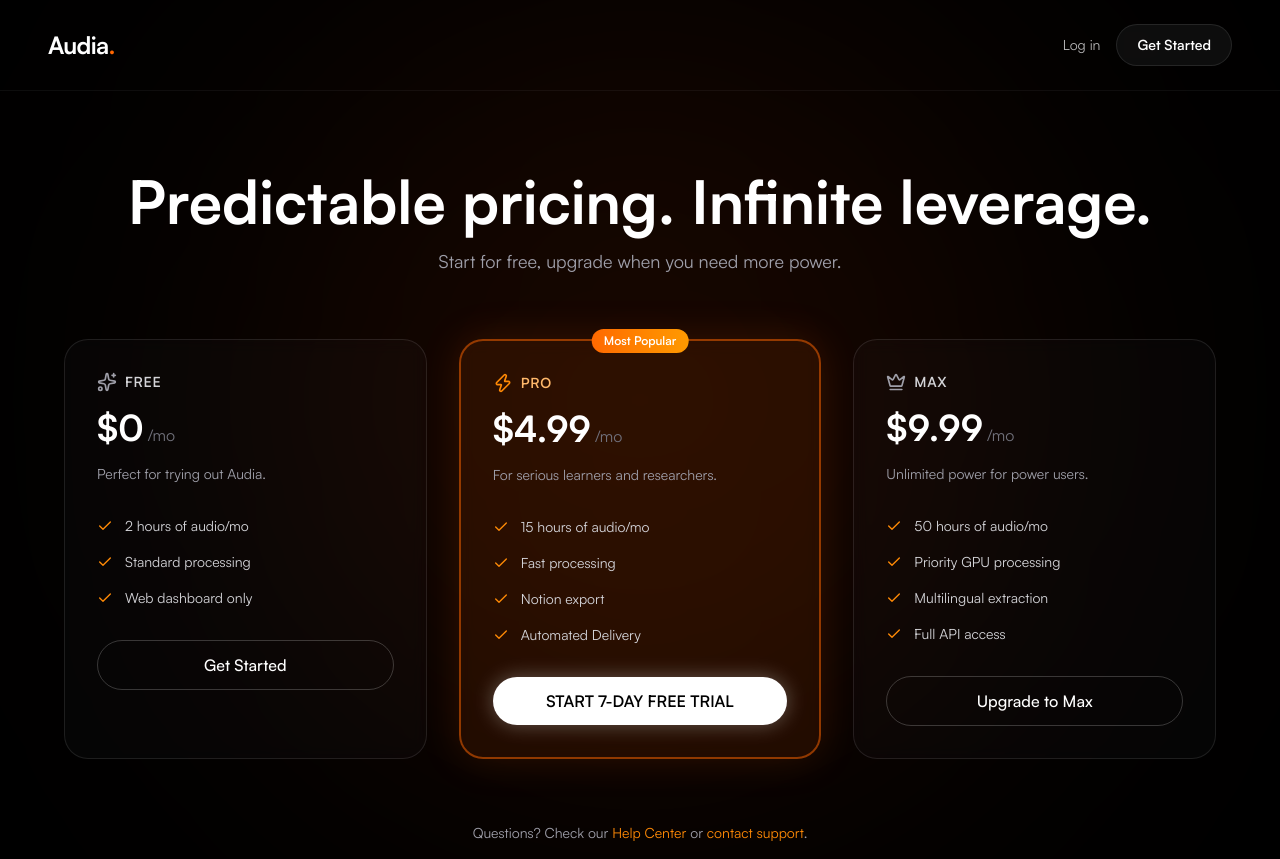
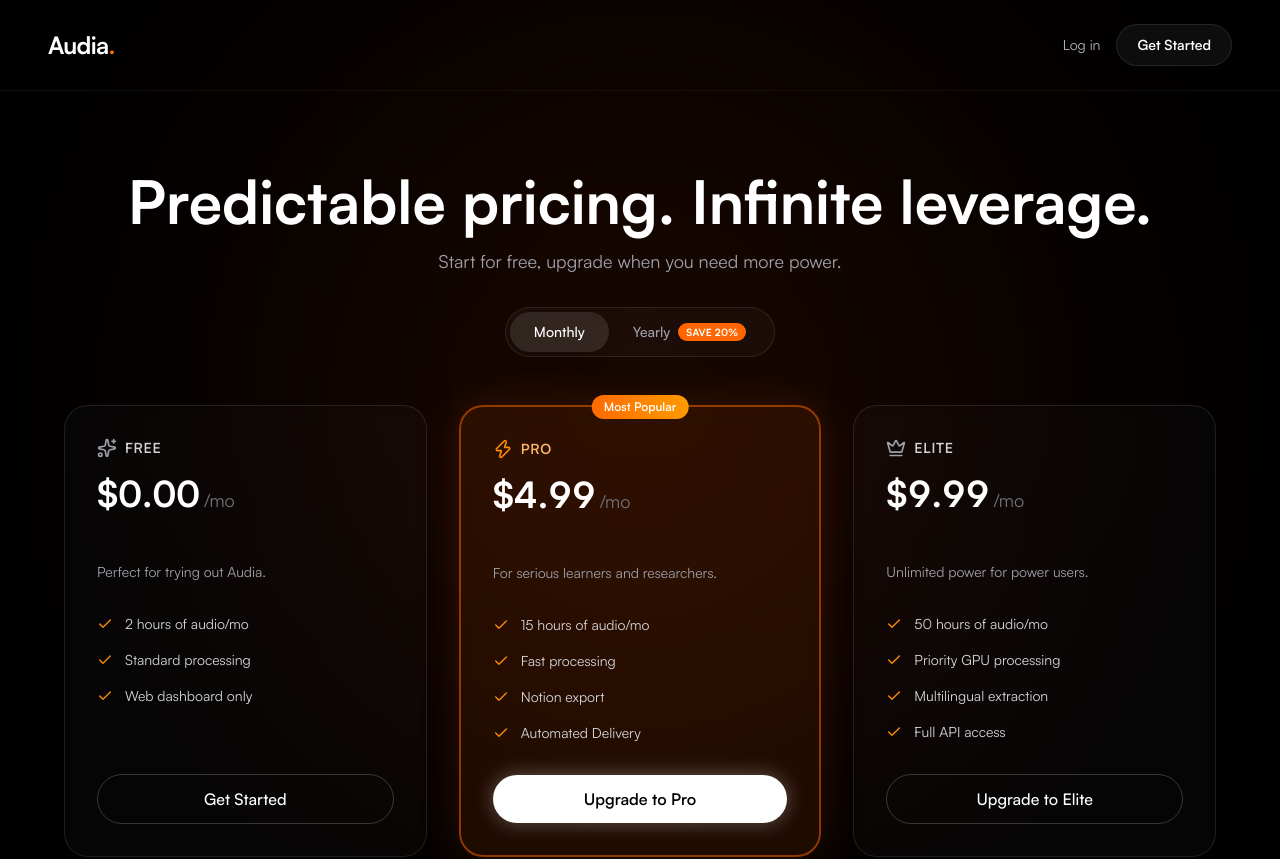
Before and after one commit to devon-gif/Audia, a Next.js app: page /pricing in a window 1280 px wide. Shown: the top 859 px of the page. Built offline with nearby package versions, Linux system fonts and the light colour scheme; no server answers.

Commit message:
Update page.tsx

```diff
--- a/app/pricing/page.tsx
+++ b/app/pricing/page.tsx
@@ -1,11 +1,130 @@
 "use client";
 
+import { useState, useEffect } from "react";
 import { useRouter } from "next/navigation";
-import { Check, Sparkles, Zap, Crown } from "lucide-react";
+import { Check, Sparkles, Zap, Crown, Loader2 } from "lucide-react";
 import Link from "next/link";
+import { motion, AnimatePresence } from "framer-motion";
+import { createClient } from "@supabase/supabase-js";
+
+type BillingCycle = "monthly" | "yearly";
+
+interface PricingPlan {
+  id: string;
+  name: string;
+  icon: React.ReactNode;
+  description: string;
+  monthlyPrice: number;
+  yearlyPrice: number;
+  features: string[];
+  highlighted?: boolean;
+  monthlyPriceId: string;
+  yearlyPriceId: string;
+}
+
+const PLANS: PricingPlan[] = [
+  {
+    id: "free",
+    name: "Free",
+    icon: <Sparkles size={20} className="text-zinc-400" />,
+    description: "Perfect for trying out Audia.",
+    monthlyPrice: 0,
+    yearlyPrice: 0,
+    features: ["2 hours of audio/mo", "Standard processing", "Web dashboard only"],
+    monthlyPriceId: "",
+    yearlyPriceId: "",
+  },
+  {
+    id: "pro",
+    name: "Pro",
+    icon: <Zap size={20} className="text-orange-400" />,
+    description: "For serious learners and researchers.",
+    monthlyPrice: 4.99,
+    yearlyPrice: 3.99,
+    features: ["15 hours of audio/mo", "Fast processing", "Notion export", "Automated Delivery"],
+    highlighted: true,
+    monthlyPriceId: process.env.NEXT_PUBLIC_STRIPE_PRO_MONTHLY || "",
+    yearlyPriceId: process.env.NEXT_PUBLIC_STRIPE_PRO_YEARLY || "",
+  },
+  {
+    id: "elite",
+    name: "Elite",
+    icon: <Crown size={20} className="text-zinc-400" />,
+    description: "Unlimited power for power users.",
+    monthlyPrice: 9.99,
+    yearlyPrice: 7.99,
+    features: ["50 hours of audio/mo", "Priority GPU processing", "Multilingual extraction", "Full API access"],
+    monthlyPriceId: process.env.NEXT_PUBLIC_STRIPE_ELITE_MONTHLY || "",
+    yearlyPriceId: process.env.NEXT_PUBLIC_STRIPE_ELITE_YEARLY || "",
+  },
+];
+
+// Initialize Supabase client
+const supabase = createClient(
+  process.env.NEXT_PUBLIC_SUPABASE_URL || "",
+  process.env.NEXT_PUBLIC_SUPABASE_ANON_KEY || ""
+);
 
 export default function PricingPage() {
   const router = useRouter();
+  const [billingCycle, setBillingCycle] = useState<BillingCycle>("monthly");
+  const [loadingPlanId, setLoadingPlanId] = useState<string | null>(null);
+  const [userEmail, setUserEmail] = useState<string>("");
+
+  // Get user email on mount
+  useEffect(() => {
+    const getUser = async () => {
+      const { data: { user } } = await supabase.auth.getUser();
+      if (user?.email) {
+        setUserEmail(user.email);
+      }
+    };
+    getUser();
+  }, []);
+
+  const handleCheckout = async (plan: PricingPlan) => {
+    if (plan.id === "free") {
+      router.push("/signup");
+      return;
+    }
+
+    const priceId = billingCycle === "monthly" ? plan.monthlyPriceId : plan.yearlyPriceId;
+
+    if (!priceId) {
+      console.error("Price ID not configured for", plan.id, billingCycle);
+      router.push("/signup");
+      return;
+    }
+
+    setLoadingPlanId(plan.id);
+
+    try {
+      const response = await fetch("/api/checkout", {
+        method: "POST",
+        headers: {
+          "Content-Type": "application/json",
+        },
+        body: JSON.stringify({ priceId, userEmail }),
+      });
+
+      const data = await response.json();
+
+      if (!response.ok) {
+        throw new Error(data.error || "Failed to create checkout session");
+      }
+
+      if (data.url) {
+        // Redirect to Stripe checkout
+        window.location.href = data.url;
+      } else {
+        throw new Error("No checkout URL returned");
+      }
+    } catch (error) {
+      console.error("[checkout] Error:", error);
+      alert("Failed to start checkout. Please try again.");
+      setLoadingPlanId(null);
+    }
+  };
 
   return (
     <div className="min-h-screen bg-black text-white font-sans selection:bg-orange-500/30 relative overflow-hidden">
@@ -37,133 +156,143 @@ export default function PricingPage() {
         <div className="max-w-6xl mx-auto">
 
           {/* Headline */}
-          <div className="text-center mb-16">
+          <div className="text-center mb-8">
             <h1 className="text-4xl md:text-5xl lg:text-6xl font-bold text-white mb-4">
               Predictable pricing. Infinite leverage.
             </h1>
-            <p className="text-lg text-zinc-400">
+            <p className="text-lg text-zinc-400 mb-8">
               Start for free, upgrade when you need more power.
             </p>
+
+            {/* Billing Toggle */}
+            <div className="inline-flex items-center p-1 bg-white/[0.03] backdrop-blur-sm border border-white/10 rounded-full">
+              <button
+                onClick={() => setBillingCycle("monthly")}
+                className={`relative px-6 py-2.5 rounded-full text-sm font-medium transition-all duration-300 ${
+                  billingCycle === "monthly"
+                    ? "bg-white/10 text-white shadow-lg"
+                    : "text-zinc-400 hover:text-white"
+                }`}
+              >
+                Monthly
+              </button>
+              <button
+                onClick={() => setBillingCycle("yearly")}
+                className={`relative px-6 py-2.5 rounded-full text-sm font-medium transition-all duration-300 flex items-center gap-2 ${
+                  billingCycle === "yearly"
+                    ? "bg-white/10 text-white shadow-lg"
+                    : "text-zinc-400 hover:text-white"
+                }`}
+              >
+                Yearly
+                <span className="px-2 py-0.5 bg-[#FF6600] text-white text-[10px] font-bold rounded-full uppercase tracking-wide">
+                  Save 20%
+                </span>
+              </button>
+            </div>
           </div>
 
           {/* Pricing Cards */}
-          <div className="grid grid-cols-1 md:grid-cols-3 gap-8">
+          <div className="grid grid-cols-1 md:grid-cols-3 gap-8 mt-12">
 
-            {/* Free Tier */}
-            <div className="bg-white/[0.02] backdrop-blur-sm border border-white/10 rounded-3xl p-8">
-              <div className="flex items-center gap-2 mb-4">
-                <Sparkles size={20} className="text-zinc-400" />
-                <span className="text-sm font-semibold text-zinc-300 uppercase tracking-wider">Free</span>
-              </div>
-              <div className="flex items-baseline gap-1 mb-4">
-                <span className="text-4xl font-bold text-white">$0</span>
-                <span className="text-zinc-500">/mo</span>
-              </div>
-              <p className="text-zinc-400 text-sm mb-8">Perfect for trying out Audia.</p>
+            {PLANS.map((plan) => {
+              const currentPrice = billingCycle === "monthly" ? plan.monthlyPrice : plan.yearlyPrice;
+              const annualTotal = (plan.yearlyPrice * 12).toFixed(2);
+              const isLoading = loadingPlanId === plan.id;
 
-              <ul className="space-y-4 mb-8">
-                <li className="flex items-center gap-3 text-sm text-zinc-300">
-                  <Check size={16} className="text-orange-400" />
-                  2 hours of audio/mo
-                </li>
-                <li className="flex items-center gap-3 text-sm text-zinc-300">
-                  <Check size={16} className="text-orange-400" />
-                  Standard processing
-                </li>
-                <li className="flex items-center gap-3 text-sm text-zinc-300">
-                  <Check size={16} className="text-orange-400" />
-                  Web dashboard only
-                </li>
-              </ul>
-
-              <button
-                onClick={() => router.push("/signup")}
-                className="w-full py-3 border border-white/20 rounded-full text-white font-medium hover:bg-white/5 transition-all"
+              return (
+                <div
+                  key={plan.id}
+                  className={`relative backdrop-blur-sm border rounded-3xl p-8 flex flex-col ${
+                    plan.highlighted
+                      ? "bg-[#FF6600]/10 border-2 border-[#FF6600]/50 shadow-[0_0_40px_rgba(255,102,0,0.15)]"
+                      : "bg-white/[0.02] border border-white/10"
+                  }`}
                 >
-                Get Started
-              </button>
-            </div>
-
-            {/* Pro Tier - Highlighted */}
-            <div className="bg-[#FF6600]/10 backdrop-blur-sm border-2 border-[#FF6600]/50 rounded-3xl p-8 relative shadow-[0_0_40px_rgba(255,102,0,0.15)]">
+                  {plan.highlighted && (
                     <div className="absolute -top-3 left-1/2 -translate-x-1/2 px-3 py-1 bg-gradient-to-r from-orange-500 to-amber-500 rounded-full text-xs font-semibold text-white">
                       Most Popular
                     </div>
+                  )}
+
+                  {/* Plan Header */}
                   <div className="flex items-center gap-2 mb-4">
-                <Zap size={20} className="text-orange-400" />
-                <span className="text-sm font-semibold text-orange-300 uppercase tracking-wider">Pro</span>
+                    {plan.icon}
+                    <span className={`text-sm font-semibold uppercase tracking-wider ${
+                      plan.highlighted ? "text-orange-300" : "text-zinc-300"
+                    }`}>
+                      {plan.name}
+                    </span>
                   </div>
-              <div className="flex items-baseline gap-1 mb-4">
-                <span className="text-4xl font-bold text-white">$4.99</span>
-                <span className="text-zinc-500">/mo</span>
+
+                  {/* Price with Animation */}
+                  <div className="flex items-baseline gap-1 mb-1">
+                    <AnimatePresence mode="wait">
+                      <motion.span
+                        key={`${plan.id}-${billingCycle}`}
+                        initial={{ opacity: 0, y: -10 }}
+                        animate={{ opacity: 1, y: 0 }}
+                        exit={{ opacity: 0, y: 10 }}
+                        transition={{ duration: 0.2, ease: "easeOut" }}
+                        className="text-4xl font-bold text-white tabular-nums"
+                      >
+                        ${currentPrice.toFixed(2)}
+                      </motion.span>
+                    </AnimatePresence>
+                    <span className="text-zinc-500 text-lg">/mo</span>
                   </div>
-              <p className="text-zinc-400 text-sm mb-8">For serious learners and researchers.</p>
 
-              <ul className="space-y-4 mb-8">
-                <li className="flex items-center gap-3 text-sm text-zinc-300">
-                  <Check size={16} className="text-orange-400" />
-                  15 hours of audio/mo
+                  {/* Billed annually subtext */}
+                  <AnimatePresence mode="wait">
+                    {billingCycle === "yearly" && plan.yearlyPrice > 0 && (
+                      <motion.p
+                        key={`annual-${plan.id}`}
+                        initial={{ opacity: 0, height: 0 }}
+                        animate={{ opacity: 1, height: "auto" }}
+                        exit={{ opacity: 0, height: 0 }}
+                        transition={{ duration: 0.2 }}
+                        className="text-zinc-500 text-xs mb-6"
+                      >
+                        Billed as ${annualTotal}/yr
+                      </motion.p>
+                    )}
+                  </AnimatePresence>
+                  {billingCycle === "monthly" && <div className="h-5 mb-6" />}
+
+                  <p className="text-zinc-400 text-sm mb-8">{plan.description}</p>
+
+                  {/* Features */}
+                  <ul className="space-y-4 mb-8 flex-grow">
+                    {plan.features.map((feature, idx) => (
+                      <li key={idx} className="flex items-center gap-3 text-sm text-zinc-300">
+                        <Check size={16} className="text-orange-400 flex-shrink-0" />
+                        {feature}
                       </li>
-                <li className="flex items-center gap-3 text-sm text-zinc-300">
-                  <Check size={16} className="text-orange-400" />
-                  Fast processing
-                </li>
-                <li className="flex items-center gap-3 text-sm text-zinc-300">
-                  <Check size={16} className="text-orange-400" />
-                  Notion export
-                </li>
-                <li className="flex items-center gap-3 text-sm text-zinc-300">
-                  <Check size={16} className="text-orange-400" />
-                  Automated Delivery
-                </li>
+                    ))}
                   </ul>
 
+                  {/* CTA Button */}
                   <button
-                onClick={() => router.push("/signup")}
-                className="w-full py-3 bg-white rounded-full text-black font-semibold hover:scale-105 transition-all shadow-[0_0_20px_rgba(255,255,255,0.3)]"
+                    onClick={() => handleCheckout(plan)}
+                    disabled={isLoading}
+                    className={`w-full py-3 rounded-full font-medium transition-all duration-300 flex items-center justify-center gap-2 ${
+                      plan.highlighted
+                        ? "bg-white text-black font-semibold hover:scale-[1.02] shadow-[0_0_20px_rgba(255,255,255,0.3)]"
+                        : "border border-white/20 text-white hover:bg-white/5"
+                    } ${isLoading ? "opacity-70 cursor-not-allowed" : ""}`}
                   >
-                START 7-DAY FREE TRIAL
+                    {isLoading ? (
+                      <>
+                        <Loader2 size={18} className="animate-spin" />
+                        Redirecting to Secure Checkout...
+                      </>
+                    ) : (
+                      plan.id === "free" ? "Get Started" : billingCycle === "yearly" ? "START YEARLY PLAN" : "Upgrade to " + plan.name
+                    )}
                   </button>
                 </div>
-
-            {/* Max Tier */}
-            <div className="bg-white/[0.02] backdrop-blur-sm border border-white/10 rounded-3xl p-8">
-              <div className="flex items-center gap-2 mb-4">
-                <Crown size={20} className="text-zinc-400" />
-                <span className="text-sm font-semibold text-zinc-300 uppercase tracking-wider">Max</span>
-              </div>
-              <div className="flex items-baseline gap-1 mb-4">
-                <span className="text-4xl font-bold text-white">$9.99</span>
-                <span className="text-zinc-500">/mo</span>
-              </div>
-              <p className="text-zinc-400 text-sm mb-8">Unlimited power for power users.</p>
-
-              <ul className="space-y-4 mb-8">
-                <li className="flex items-center gap-3 text-sm text-zinc-300">
-                  <Check size={16} className="text-orange-400" />
-                  50 hours of audio/mo
-                </li>
-                <li className="flex items-center gap-3 text-sm text-zinc-300">
-                  <Check size={16} className="text-orange-400" />
-                  Priority GPU processing
-                </li>
-                <li className="flex items-center gap-3 text-sm text-zinc-300">
-                  <Check size={16} className="text-orange-400" />
-                  Multilingual extraction
-                </li>
-                <li className="flex items-center gap-3 text-sm text-zinc-300">
-                  <Check size={16} className="text-orange-400" />
-                  Full API access
-                </li>
-              </ul>
-
-              <button
-                onClick={() => router.push("/signup")}
-                className="w-full py-3 border border-white/20 rounded-full text-white font-medium hover:bg-white/5 transition-all"
-              >
-                Upgrade to Max
-              </button>
-            </div>
+              );
+            })}
 
           </div>
 
```
Lines whose indentation alone changed are shown as unchanged.
